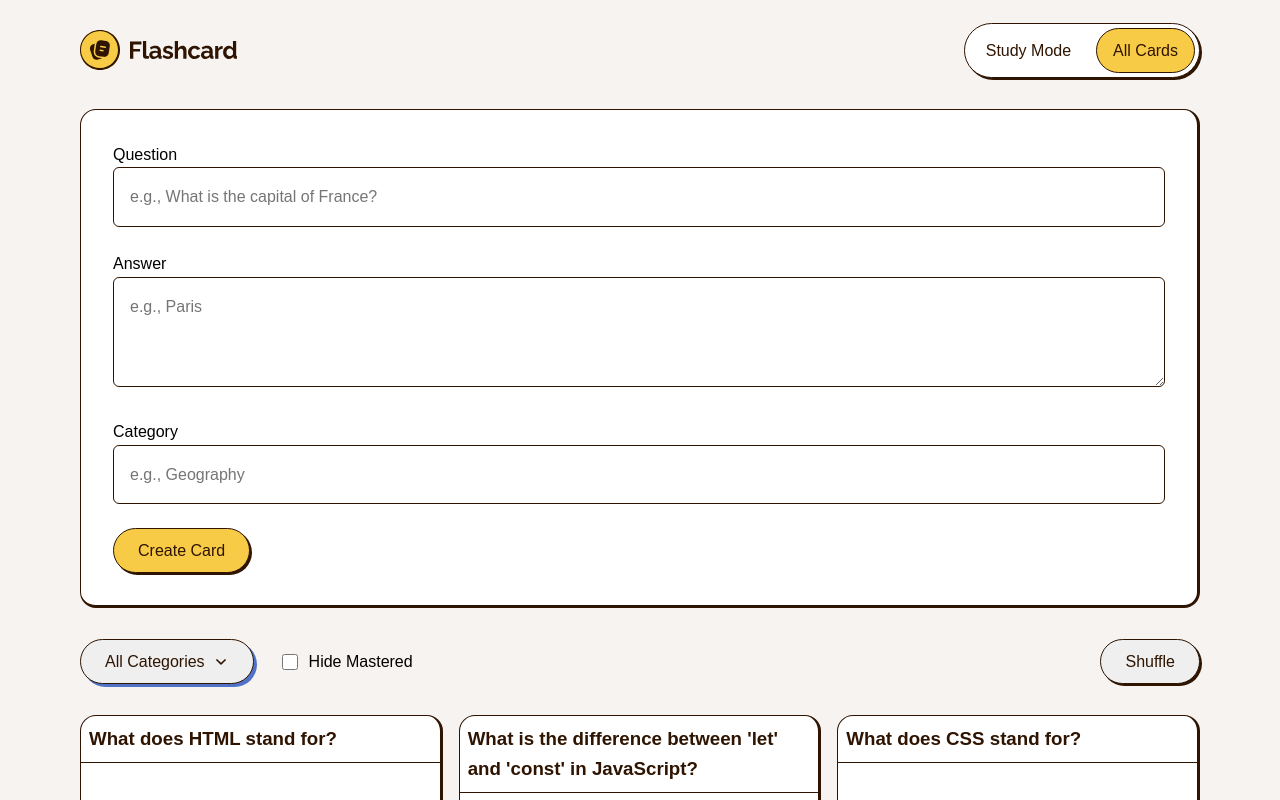
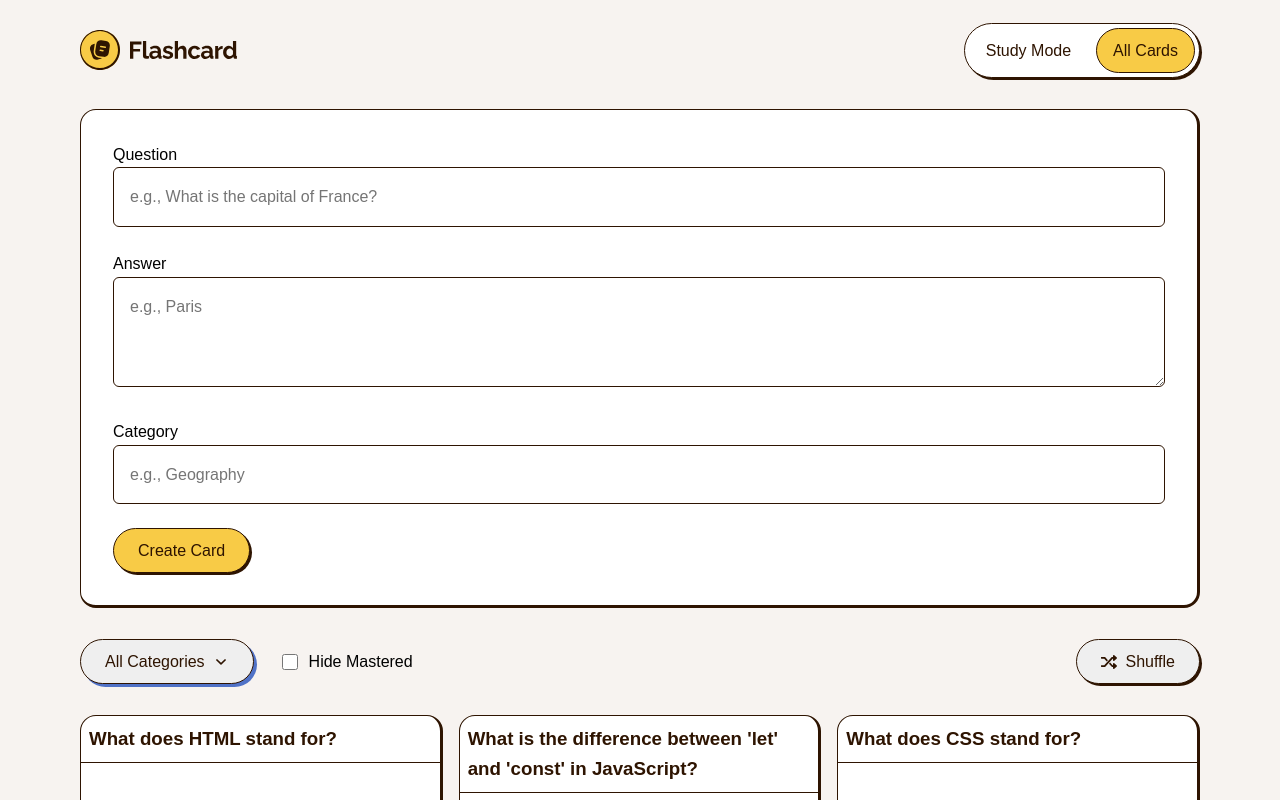
Before and after one commit to jkaps9/flashcard-app, a React (Vite) app: page / in a window 1280 px wide. Shown: the top 800 px of the page. Built offline with nearby package versions, Linux system fonts and the light colour scheme; a web font is replaced by a local one.

Commit message:
add shuffle icon

```diff
--- a/src/components/CardManager.jsx
+++ b/src/components/CardManager.jsx
@@ -5,6 +5,7 @@ import { useMemo } from "react";
 import styles from "./CardManager.module.css";
 import shuffleArray from "../scripts/utils";
 import DropdownList from "./DropdownList";
+import ShuffleIcon from "../assets/icons/icon-shuffle.svg";
 
 export default function CardManager() {
   const [cards, setCards] = useState(initialCardsData);
@@ -151,6 +152,7 @@ export default function CardManager() {
           </div>
         </div>
         <button className="btn" type="button" onClick={handleShuffle}>
+          <img src={ShuffleIcon} alt="" aria-hidden="true"></img>
           Shuffle
         </button>
       </div>
```
